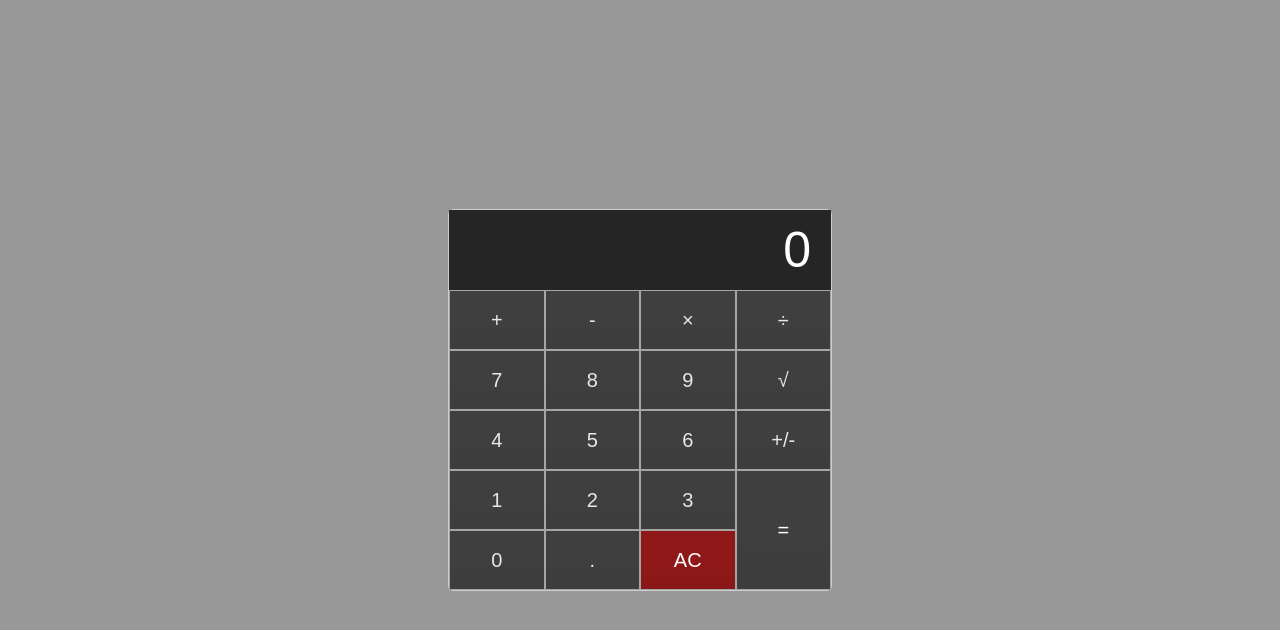
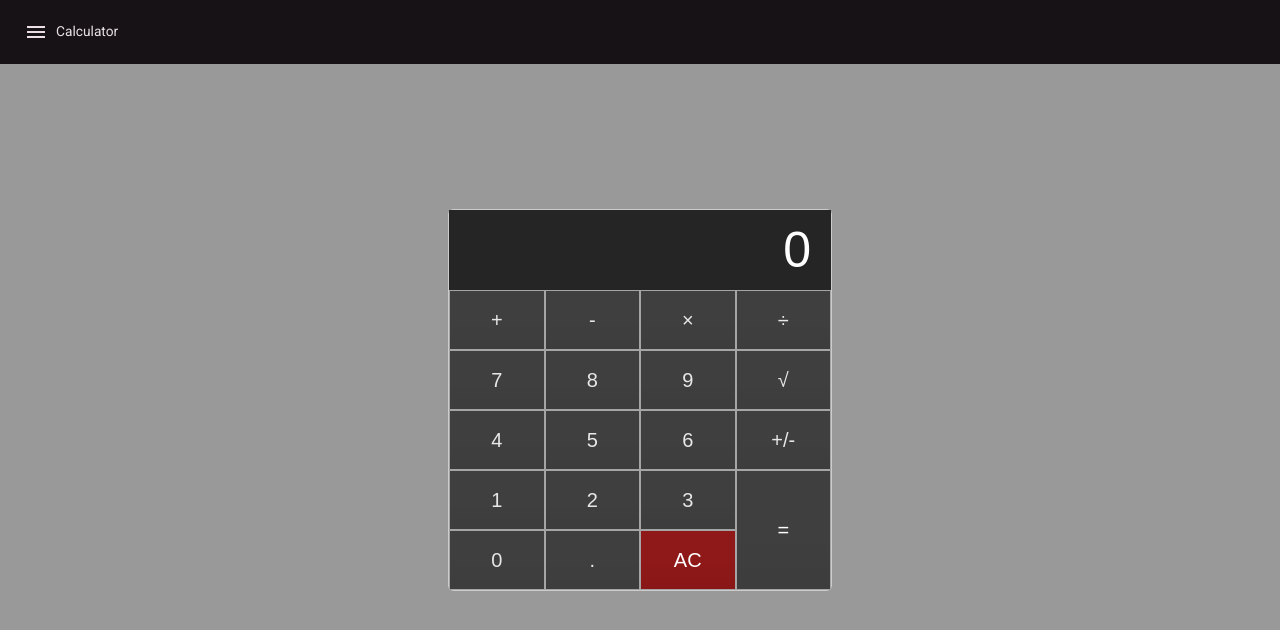
Before and after one commit to drumfloo/calculatorapp, an Angular app: page / in a window 1280 px wide. Shown: the top 630 px of the page. Built offline with nearby package versions, Linux system fonts and the light colour scheme.

Commit message:
adding materials and a toolbar

```diff
--- a/angular.json
+++ b/angular.json
@@ -23,6 +23,7 @@
               "src/assets"
             ],
             "styles": [
+              "@angular/material/prebuilt-themes/magenta-violet.css",
               "src/styles.css"
             ],
             "scripts": []
@@ -90,6 +91,7 @@
               "src/assets"
             ],
             "styles": [
+              "@angular/material/prebuilt-themes/magenta-violet.css",
               "src/styles.css"
             ],
             "scripts": []
--- a/package.json
+++ b/package.json
@@ -11,10 +11,12 @@
   "private": true,
   "dependencies": {
     "@angular/animations": "^18.2.0",
+    "@angular/cdk": "^18.2.0",
     "@angular/common": "^18.2.0",
     "@angular/compiler": "^18.2.0",
     "@angular/core": "^18.2.0",
     "@angular/forms": "^18.2.0",
+    "@angular/material": "^18.2.0",
     "@angular/platform-browser": "^18.2.0",
     "@angular/platform-browser-dynamic": "^18.2.0",
     "@angular/router": "^18.2.0",
--- a/src/app/app.component.html
+++ b/src/app/app.component.html
@@ -1 +1,2 @@
+<app-toolbar></app-toolbar>
 <app-calculator></app-calculator>
--- a/src/app/app.module.ts
+++ b/src/app/app.module.ts
@@ -1,18 +1,23 @@
 import { NgModule } from '@angular/core';
 import { BrowserModule } from '@angular/platform-browser';
-
 import { AppComponent } from './app.component';
 import { CalculatorComponent } from './calculator/calculator.component';
+import { ToolbarComponent } from "./toolbar/toolbar.component";
+import { provideAnimationsAsync } from '@angular/platform-browser/animations/async';
 
 @NgModule({
   declarations: [
     AppComponent,
-    CalculatorComponent
+    CalculatorComponent,
+
   ],
   imports: [
-    BrowserModule
+    BrowserModule,
+    ToolbarComponent
+],
+  providers: [
+    provideAnimationsAsync()
   ],
-  providers: [],
   bootstrap: [AppComponent]
 })
 export class AppModule { }
--- /dev/null
+++ b/src/app/toolbar/toolbar.component.html
@@ -0,0 +1,7 @@
+<mat-toolbar color="primary">
+    <button mat-icon-button class="example-icon" aria-label="Example icon-button with menu icon">
+      <mat-icon>menu</mat-icon>
+    </button>
+    <span>Calculator</span>
+    <span class="example-spacer"></span>
+</mat-toolbar>
--- a/src/index.html
+++ b/src/index.html
@@ -6,8 +6,10 @@
   <base href="/">
   <meta name="viewport" content="width=device-width, initial-scale=1">
   <link rel="icon" type="image/x-icon" href="favicon.ico">
+  <link href="https://fonts.googleapis.com/css2?family=Roboto:wght@300;400;500&display=swap" rel="stylesheet">
+  <link href="https://fonts.googleapis.com/icon?family=Material+Icons" rel="stylesheet">
 </head>
-<body>
+<body class="mat-typography">
   <app-root></app-root>
 </body>
 </html>
--- a/src/styles.css
+++ b/src/styles.css
@@ -11,20 +11,8 @@ html {
 
 body{
   background-color:#999999;
-
-  /* background: linear-gradient(0.25turn, #3f87a6, #ebf8e1, #f69d3c); */
-}
+ }
 
 
-/* html
-{
- margin:0px;
- height:100%;
- width:100%;
-
- background:url('/assets/ZIMGRP_Z_Blue_Plot.jpg')no-repeat center center fixed;
- -webkit-background-size:cover;
- -o-background-size:cover;
- -moz-background-size:cover;
- background-size:contain;
-} */
+html, body { height: 100%; }
+body { margin: 0; font-family: Roboto, "Helvetica Neue", sans-serif; }
```
Also changed, not shown: src/app/toolbar/toolbar.component.ts (added, +15 -0 lines), src/app/toolbar/toolbar.component.css (added), 2 other files (tests, documents, lock files or other folders).
